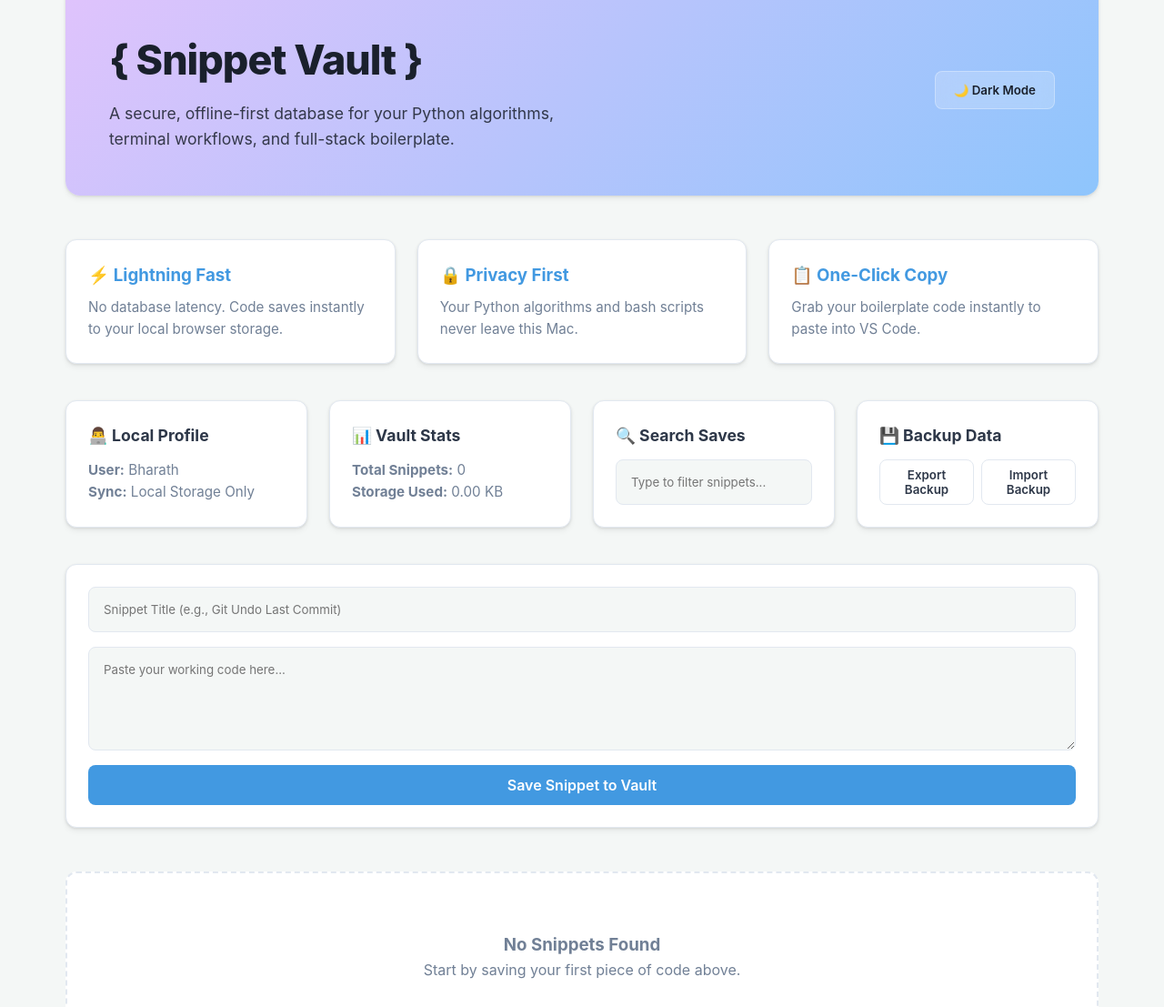
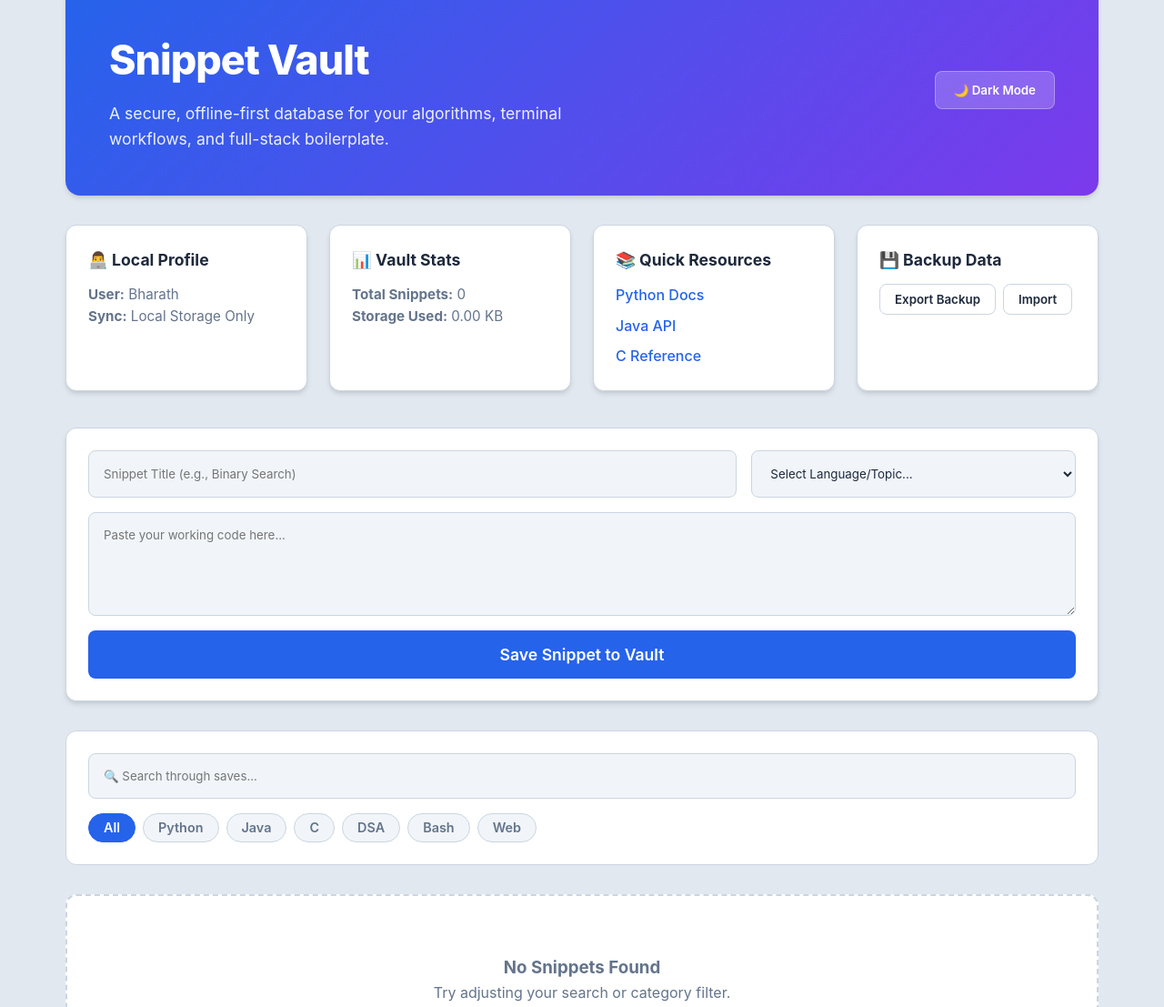
Before and after one commit to BHARATH-H-DEV/snippet-vault, a plain HTML site: page index.html in a window 1280 px wide. Shown: the part 49-1156 px from the top of the page at 91% size. Drawn offline with Linux system fonts and the light colour scheme.

Commit message:
Added category tags, quick resources, and filter functionality

```diff
--- a/index.html
+++ b/index.html
@@ -8,32 +8,16 @@
 </head>
 <body>
     <div class="app-container">
-        <!-- New Colorful Hero Header -->
+        <!-- Hero Header -->
         <header class="hero-header">
             <div class="header-text">
-                <h1>{ Snippet Vault }</h1>
-                <p class="subtitle">A secure, offline-first database for your Python algorithms, terminal workflows, and full-stack boilerplate.</p>
+                <h1>Snippet Vault</h1>
+                <p class="subtitle">A secure, offline-first database for your algorithms, terminal workflows, and full-stack boilerplate.</p>
             </div>
             <button id="theme-toggle" class="btn-theme">🌙 Dark Mode</button>
         </header>
 
         <main>
-            <!-- Features Panel -->
-            <section class="info-panel">
-                <div class="info-card">
-                    <h3>⚡ Lightning Fast</h3>
-                    <p>No database latency. Code saves instantly to your local browser storage.</p>
-                </div>
-                <div class="info-card">
-                    <h3>🔒 Privacy First</h3>
-                    <p>Your Python algorithms and bash scripts never leave this Mac.</p>
-                </div>
-                <div class="info-card">
-                    <h3>📋 One-Click Copy</h3>
-                    <p>Grab your boilerplate code instantly to paste into VS Code.</p>
-                </div>
-            </section>
-
             <!-- Account & Stats Dashboard -->
             <section class="dashboard-panel">
                 <div class="stat-card">
@@ -46,16 +30,21 @@
                     <p><strong>Total Snippets:</strong> <span id="snippet-count">0</span></p>
                     <p><strong>Storage Used:</strong> <span id="storage-size">0.00</span> KB</p>
                 </div>
+                <!-- NEW: Quick Resources Panel -->
                 <div class="stat-card">
-                    <h4>🔍 Search Saves</h4>
-                    <input type="text" id="search-input" placeholder="Type to filter snippets...">
+                    <h4>📚 Quick Resources</h4>
+                    <div class="resource-links">
+                        <a href="https://docs.python.org/3/" target="_blank">Python Docs</a>
+                        <a href="https://docs.oracle.com/en/java/" target="_blank">Java API</a>
+                        <a href="https://en.cppreference.com/w/c" target="_blank">C Reference</a>
+                    </div>
                 </div>
-                <!-- NEW: Data Management Feature -->
+                <!-- Data Management -->
                 <div class="stat-card backup-card">
                     <h4>💾 Backup Data</h4>
                     <div class="button-group">
                         <button id="export-btn" class="btn-secondary">Export Backup</button>
-                        <button id="import-btn" class="btn-secondary" onclick="document.getElementById('import-file').click()">Import Backup</button>
+                        <button id="import-btn" class="btn-secondary" onclick="document.getElementById('import-file').click()">Import</button>
                         <input type="file" id="import-file" style="display:none" accept=".json">
                     </div>
                 </div>
@@ -65,10 +54,38 @@
             <section class="form-section">
                 <div class="form-card">
                     <form id="snippet-form">
-                        <input type="text" id="snippet-title" placeholder="Snippet Title (e.g., Git Undo Last Commit)" required>
+                        <div class="form-row">
+                            <input type="text" id="snippet-title" placeholder="Snippet Title (e.g., Binary Search)" required>
+                            <!-- NEW: Category Dropdown -->
+                            <select id="snippet-category" required>
+                                <option value="" disabled selected>Select Language/Topic...</option>
+                                <option value="Python">Python</option>
+                                <option value="Java">Java</option>
+                                <option value="C">C</option>
+                                <option value="DSA">Data Structures</option>
+                                <option value="Bash">Terminal / Bash</option>
+                                <option value="Web">Web (HTML/CSS)</option>
+                            </select>
+                        </div>
                         <textarea id="snippet-code" rows="5" placeholder="Paste your working code here..." required></textarea>
                         <button type="submit" class="btn-primary">Save Snippet to Vault</button>
                     </form>
+                </div>
+            </section>
+
+            <!-- NEW: Filter & Search Bar -->
+            <section class="filter-section">
+                <div class="search-box">
+                    <input type="text" id="search-input" placeholder="🔍 Search through saves...">
+                </div>
+                <div class="category-filters" id="category-filters">
+                    <button class="filter-btn active" data-filter="All">All</button>
+                    <button class="filter-btn" data-filter="Python">Python</button>
+                    <button class="filter-btn" data-filter="Java">Java</button>
+                    <button class="filter-btn" data-filter="C">C</button>
+                    <button class="filter-btn" data-filter="DSA">DSA</button>
+                    <button class="filter-btn" data-filter="Bash">Bash</button>
+                    <button class="filter-btn" data-filter="Web">Web</button>
                 </div>
             </section>
 
--- a/script.js
+++ b/script.js
@@ -20,36 +20,41 @@ if (savedTheme) {
 const form = document.getElementById('snippet-form');
 const vaultGrid = document.getElementById('vault-grid');
 let snippets = JSON.parse(localStorage.getItem('snippets')) || [];
+let currentCategoryFilter = 'All';
 
 // --- Render Logic ---
-function renderSnippets(filterText = '') {
+function renderSnippets(searchText = '') {
     vaultGrid.innerHTML = '';
 
-    // Update Dashboard Stats
+    // Update Stats
     document.getElementById('snippet-count').textContent = snippets.length;
     document.getElementById('storage-size').textContent = (JSON.stringify(snippets).length / 1024).toFixed(2);
 
-    const filteredSnippets = snippets.filter(snippet =>
-        snippet.title.toLowerCase().includes(filterText.toLowerCase()) ||
-        snippet.code.toLowerCase().includes(filterText.toLowerCase())
-    );
+    // Apply Filters (Search Text + Category Button)
+    const filteredSnippets = snippets.filter(snippet => {
+        const matchesSearch = snippet.title.toLowerCase().includes(searchText.toLowerCase()) ||
+                              snippet.code.toLowerCase().includes(searchText.toLowerCase());
+        const matchesCategory = currentCategoryFilter === 'All' || snippet.category === currentCategoryFilter;
+        return matchesSearch && matchesCategory;
+    });
 
     if (filteredSnippets.length === 0) {
-        vaultGrid.innerHTML = `
-            <div class="empty-state">
-                <h3>No Snippets Found</h3>
-                <p>${snippets.length === 0 ? 'Start by saving your first piece of code above.' : 'Try a different search term.'}</p>
-            </div>
-        `;
+        vaultGrid.innerHTML = `<div class="empty-state"><h3>No Snippets Found</h3><p>Try adjusting your search or category filter.</p></div>`;
         return;
     }
 
     filteredSnippets.forEach((snippet) => {
         const trueIndex = snippets.indexOf(snippet);
+        // Default to "Uncategorized" for older saves
+        const displayCategory = snippet.category || 'Uncategorized';
+
         const card = document.createElement('div');
         card.className = 'snippet-card';
         card.innerHTML = `
-            <h3>${snippet.title}</h3>
+            <div class="card-header">
+                <h3>${snippet.title}</h3>
+                <span class="badge">${displayCategory}</span>
+            </div>
             <pre><code>${snippet.code}</code></pre>
             <div class="card-actions">
                 <button class="btn-secondary" onclick="copyCode(${trueIndex})">Copy Code</button>
@@ -64,9 +69,10 @@ function renderSnippets(filterText = '') {
 form.addEventListener('submit', (e) => {
     e.preventDefault();
     const title = document.getElementById('snippet-title').value;
+    const category = document.getElementById('snippet-category').value;
     const code = document.getElementById('snippet-code').value;
 
-    snippets.push({ title, code });
+    snippets.push({ title, category, code });
     localStorage.setItem('snippets', JSON.stringify(snippets));
 
     form.reset();
@@ -75,6 +81,19 @@ form.addEventListener('submit', (e) => {
 
 document.getElementById('search-input').addEventListener('input', (e) => {
     renderSnippets(e.target.value);
+});
+
+// Category Filter Buttons
+document.getElementById('category-filters').addEventListener('click', (e) => {
+    if(e.target.classList.contains('filter-btn')) {
+        // Update active class
+        document.querySelectorAll('.filter-btn').forEach(btn => btn.classList.remove('active'));
+        e.target.classList.add('active');
+
+        // Update state and re-render
+        currentCategoryFilter = e.target.getAttribute('data-filter');
+        renderSnippets(document.getElementById('search-input').value);
+    }
 });
 
 // --- Actions ---
@@ -103,7 +122,7 @@ window.deleteSnippet = function(index) {
     renderSnippets(document.getElementById('search-input').value);
 };
 
-// --- NEW: Backup & Restore Data ---
+// --- Backup & Restore ---
 document.getElementById('export-btn').addEventListener('click', () => {
     if(snippets.length === 0) return alert("Nothing to export yet!");
     const dataStr = "data:text/json;charset=utf-8," + encodeURIComponent(JSON.stringify(snippets));
@@ -135,5 +154,4 @@ document.getElementById('import-file').addEventListener('change', (e) => {
     reader.readAsText(file);
 });
 
-// Initial load
 renderSnippets();
--- a/style.css
+++ b/style.css
@@ -1,34 +1,32 @@
 :root {
-    --page-bg: #f4f7f6;
+    --page-bg: #e2e8f0;
     --card-bg: #ffffff;
-    --text-color: #2d3748;
-    --text-muted: #718096;
-    --border-color: #e2e8f0;
-    --accent-color: #4299e1;
-    --accent-hover: #3182ce;
-    --code-bg: #edf2f7;
-    --header-gradient: linear-gradient(135deg, #e0c3fc 0%, #8ec5fc 100%);
-    --card-shadow: 0 4px 6px rgba(0, 0, 0, 0.05), 0 1px 3px rgba(0, 0, 0, 0.1);
+    --text-color: #1e293b;
+    --text-muted: #64748b;
+    --border-color: #cbd5e1;
+    --accent-color: #2563eb;
+    --accent-hover: #1d4ed8;
+    --code-bg: #f1f5f9;
+    --header-gradient: linear-gradient(135deg, #2563eb 0%, #7c3aed 100%);
+    --header-text: #ffffff;
+    --card-shadow: 0 4px 6px -1px rgba(0, 0, 0, 0.1), 0 2px 4px -1px rgba(0, 0, 0, 0.06);
 }
 
 [data-theme="dark"] {
-    --page-bg: #111418;
-    --card-bg: #1a202c;
-    --text-color: #e2e8f0;
-    --text-muted: #a0aec0;
-    --border-color: #2d3748;
-    --accent-color: #63b3ed;
-    --accent-hover: #4299e1;
-    --code-bg: #2d3748;
-    --header-gradient: linear-gradient(135deg, #2b1d3d 0%, #1a2a40 100%);
-    --card-shadow: 0 4px 6px rgba(0, 0, 0, 0.3), 0 1px 3px rgba(0, 0, 0, 0.2);
+    --page-bg: #0f172a;
+    --card-bg: #1e293b;
+    --text-color: #f8fafc;
+    --text-muted: #94a3b8;
+    --border-color: #334155;
+    --accent-color: #3b82f6;
+    --accent-hover: #60a5fa;
+    --code-bg: #0f172a;
+    --header-gradient: linear-gradient(135deg, #1e1b4b 0%, #312e81 100%);
+    --header-text: #f8fafc;
+    --card-shadow: 0 10px 15px -3px rgba(0, 0, 0, 0.5);
 }
 
-* {
-    box-sizing: border-box;
-    margin: 0;
-    padding: 0;
-}
+* { box-sizing: border-box; margin: 0; padding: 0; }
 
 body {
     background-color: var(--page-bg);
@@ -38,147 +36,125 @@ body {
     transition: background-color 0.3s, color 0.3s;
 }
 
-.app-container {
-    max-width: 1200px;
-    margin: 0 auto;
-    padding: 2rem;
-}
+.app-container { max-width: 1200px; margin: 0 auto; padding: 2rem; }
 
 /* --- Hero Header --- */
 .hero-header {
     background: var(--header-gradient);
+    color: var(--header-text);
     padding: 3rem;
     border-radius: 16px;
     display: flex;
     justify-content: space-between;
     align-items: center;
-    margin-bottom: 3rem;
+    margin-bottom: 2rem;
     box-shadow: var(--card-shadow);
-    color: #1a202c; /* Keeps text dark on the light pastel gradient */
 }
-
-[data-theme="dark"] .hero-header {
-    color: #e2e8f0;
-}
-
-.hero-header h1 {
-    font-size: 2.8rem;
-    margin-bottom: 0.5rem;
-    font-weight: 800;
-    letter-spacing: -1px;
-}
-
-.hero-header .subtitle {
-    font-size: 1.1rem;
-    opacity: 0.85;
-    max-width: 500px;
-}
+.hero-header h1 { font-size: 2.8rem; margin-bottom: 0.5rem; font-weight: 800; letter-spacing: -1px; }
+.hero-header .subtitle { font-size: 1.1rem; opacity: 0.9; max-width: 550px; }
 
 /* --- Buttons --- */
-button {
-    font-family: inherit;
-    cursor: pointer;
-    border-radius: 8px;
-    font-weight: 600;
-    transition: all 0.2s ease;
-    border: none;
-}
+button { font-family: inherit; cursor: pointer; border-radius: 8px; font-weight: 600; transition: all 0.2s ease; border: none; }
+.btn-primary { background-color: var(--accent-color); color: #ffffff; padding: 1rem 1.5rem; width: 100%; font-size: 1.1rem; }
+.btn-primary:hover { background-color: var(--accent-hover); transform: translateY(-2px); }
+.btn-secondary { background-color: var(--card-bg); color: var(--text-color); border: 1px solid var(--border-color); padding: 0.5rem 1rem; }
+.btn-secondary:hover { border-color: var(--accent-color); }
+.btn-theme { background: rgba(255, 255, 255, 0.2); backdrop-filter: blur(10px); border: 1px solid rgba(255, 255, 255, 0.3); padding: 0.75rem 1.25rem; color: var(--header-text); }
+.button-group { display: flex; gap: 0.5rem; margin-top: 0.5rem; }
 
-.btn-primary {
-    background-color: var(--accent-color);
-    color: white;
-    padding: 0.75rem 1.5rem;
-    width: 100%;
-    font-size: 1rem;
-}
-
-.btn-primary:hover {
-    background-color: var(--accent-hover);
-    transform: translateY(-1px);
-}
-
-.btn-secondary {
-    background-color: var(--card-bg);
-    color: var(--text-color);
-    border: 1px solid var(--border-color);
-    padding: 0.5rem 1rem;
-}
-
-.btn-secondary:hover {
-    border-color: var(--accent-color);
-}
-
-.btn-theme {
-    background: rgba(255, 255, 255, 0.2);
-    backdrop-filter: blur(10px);
-    border: 1px solid rgba(255, 255, 255, 0.3);
-    padding: 0.75rem 1.25rem;
-    color: inherit;
-}
-
-.button-group {
-    display: flex;
-    gap: 0.5rem;
-    margin-top: 0.5rem;
-}
-
-/* --- Panels & Cards --- */
-.info-panel, .dashboard-panel {
+/* --- Dashboard & Resources --- */
+.dashboard-panel {
     display: grid;
-    grid-template-columns: repeat(auto-fit, minmax(220px, 1fr));
+    grid-template-columns: repeat(auto-fit, minmax(240px, 1fr));
     gap: 1.5rem;
     margin-bottom: 2.5rem;
 }
-
-.info-card, .stat-card, .form-card, .snippet-card {
+.stat-card {
     background-color: var(--card-bg);
     padding: 1.5rem;
     border-radius: 12px;
     border: 1px solid var(--border-color);
     box-shadow: var(--card-shadow);
 }
+.stat-card h4 { font-size: 1.1rem; margin-bottom: 0.75rem; color: var(--text-color); }
+.stat-card p { color: var(--text-muted); font-size: 0.95rem; }
 
-.info-card h3 { color: var(--accent-color); margin-bottom: 0.5rem; }
-.info-card p, .stat-card p { color: var(--text-muted); font-size: 0.95rem; }
-.stat-card h4 { font-size: 1.1rem; margin-bottom: 0.75rem; color: var(--text-color); }
+.resource-links { display: flex; flex-direction: column; gap: 0.5rem; }
+.resource-links a { color: var(--accent-color); text-decoration: none; font-weight: 500; }
+.resource-links a:hover { text-decoration: underline; }
 
-/* --- Forms --- */
-.form-section { margin-bottom: 3rem; }
+/* --- Forms & Inputs --- */
+.form-section { margin-bottom: 2rem; }
+.form-card {
+    background-color: var(--card-bg);
+    padding: 1.5rem;
+    border-radius: 12px;
+    border: 1px solid var(--border-color);
+    box-shadow: var(--card-shadow);
+}
 form { display: flex; flex-direction: column; gap: 1rem; }
-input, textarea {
+.form-row { display: grid; grid-template-columns: 2fr 1fr; gap: 1rem; }
+
+input, textarea, select {
     width: 100%;
     padding: 1rem;
-    background-color: var(--page-bg);
+    background-color: var(--code-bg);
     color: var(--text-color);
     border: 1px solid var(--border-color);
     border-radius: 8px;
     font-family: inherit;
     transition: border-color 0.2s;
 }
-input:focus, textarea:focus {
-    outline: none;
-    border-color: var(--accent-color);
+input:focus, textarea:focus, select:focus { outline: none; border-color: var(--accent-color); }
+
+/* --- Filters --- */
+.filter-section {
+    display: flex;
+    flex-direction: column;
+    gap: 1rem;
+    margin-bottom: 2rem;
+    background-color: var(--card-bg);
+    padding: 1.5rem;
+    border-radius: 12px;
+    border: 1px solid var(--border-color);
+}
+.category-filters { display: flex; flex-wrap: wrap; gap: 0.5rem; }
+.filter-btn {
+    background-color: var(--code-bg);
+    color: var(--text-muted);
+    border: 1px solid var(--border-color);
+    padding: 0.4rem 1rem;
+    border-radius: 20px;
+    font-size: 0.9rem;
+}
+.filter-btn:hover { border-color: var(--accent-color); color: var(--accent-color); }
+.filter-btn.active { background-color: var(--accent-color); color: white; border-color: var(--accent-color); }
+
+/* --- Grid & Cards --- */
+.vault-grid { display: grid; grid-template-columns: repeat(auto-fill, minmax(320px, 1fr)); gap: 1.5rem; }
+.snippet-card {
+    background-color: var(--card-bg);
+    border-radius: 12px;
+    border: 1px solid var(--border-color);
+    padding: 1.5rem;
+    display: flex;
+    flex-direction: column;
+    box-shadow: var(--card-shadow);
+    animation: fadeIn 0.4s ease-out forwards;
+}
+.snippet-card:hover { transform: translateY(-4px); box-shadow: 0 10px 15px -3px rgba(0, 0, 0, 0.1); }
+
+.card-header { display: flex; justify-content: space-between; align-items: flex-start; margin-bottom: 1rem; }
+.snippet-card h3 { font-size: 1.2rem; margin: 0; }
+.badge {
+    background-color: var(--accent-color);
+    color: white;
+    padding: 0.2rem 0.6rem;
+    border-radius: 12px;
+    font-size: 0.75rem;
+    font-weight: bold;
 }
 
-/* --- Grid & Snippets --- */
-.vault-grid {
-    display: grid;
-    grid-template-columns: repeat(auto-fill, minmax(320px, 1fr));
-    gap: 1.5rem;
-}
-
-.snippet-card {
-    display: flex;
-    flex-direction: column;
-    animation: fadeIn 0.4s ease-out forwards;
-}
-
-.snippet-card:hover {
-    transform: translateY(-4px);
-    box-shadow: 0 10px 15px rgba(0, 0, 0, 0.1);
-}
-
-.snippet-card h3 { font-size: 1.2rem; margin-bottom: 1rem; }
 .snippet-card pre {
     background-color: var(--code-bg);
     padding: 1rem;
@@ -190,7 +166,6 @@ input:focus, textarea:focus {
     flex-grow: 1;
     border: 1px solid var(--border-color);
 }
-
 .card-actions { display: flex; justify-content: space-between; }
 
 .empty-state {
@@ -203,16 +178,8 @@ input:focus, textarea:focus {
     color: var(--text-muted);
 }
 
-footer {
-    margin-top: 4rem;
-    text-align: center;
-    font-size: 0.95rem;
-    color: var(--text-muted);
-}
+footer { margin-top: 4rem; text-align: center; font-size: 0.95rem; color: var(--text-muted); }
 footer a { color: var(--accent-color); text-decoration: none; font-weight: 600; }
 footer a:hover { text-decoration: underline; }
 
-@keyframes fadeIn {
-    from { opacity: 0; transform: translateY(10px); }
-    to { opacity: 1; transform: translateY(0); }
-}
+@keyframes fadeIn { from { opacity: 0; transform: translateY(10px); } to { opacity: 1; transform: translateY(0); } }
```
